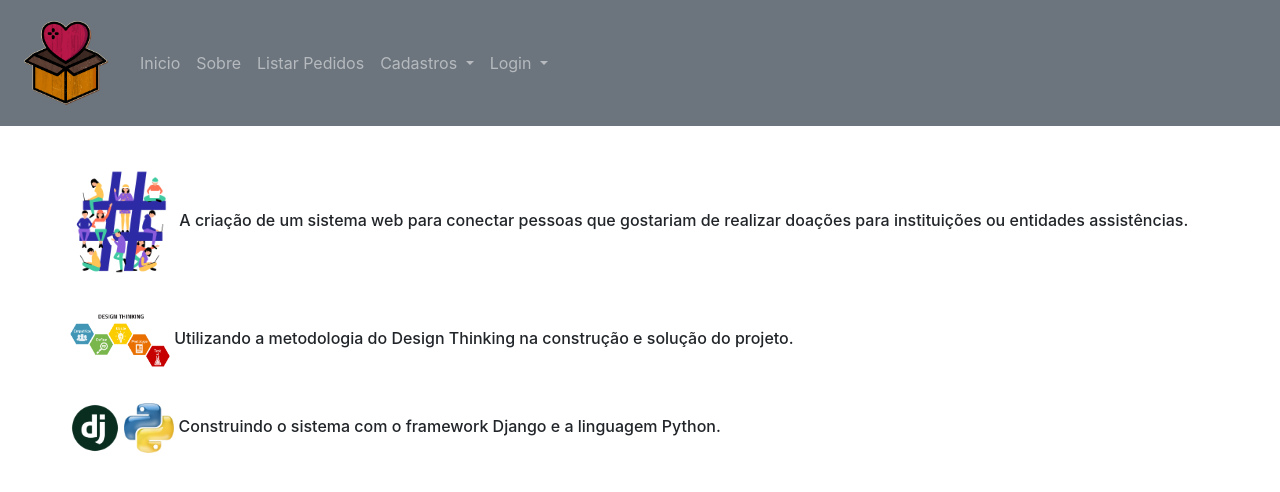
After one commit to JeanHiga/Projeto-univesp, a Django app: page /sobre in a window 1280 px wide. The commit adds this page. Shown: the top 492 px of the page. Run offline with Django 3.2, Linux system fonts and the light colour scheme; some libraries are stand-ins or nearby versions.

Commit message:
finalização do layout

```diff
--- a/doacao/templates/base.html
+++ b/doacao/templates/base.html
@@ -24,11 +24,11 @@
   <!-- Links -->
     <ul class="navbar-nav">
         <li class="nav-item">
-            <a class="nav-link"  href="{% url 'base' %}">Inicio</a>
+            <a class="nav-link"  href="{% url 'inicio' %}">Inicio</a>
         </li>
     <ul class="navbar-nav">
         <li class="nav-item">
-            <a class="nav-link"  href="{% url 'base' %}">Sobre</a>
+            <a class="nav-link"  href="{% url 'sobre' %}">Sobre</a>
         </li>
     <ul class="navbar-nav">
        <li class="nav-item">
@@ -69,13 +69,12 @@
   </ul>
 </nav>
 
-<div class="container" style="margin-top:30px">
+<div class="container" style="margin-top:40px">
   <div class="row">
     <div class="">
         {% block conteudo %}
 
-        </li>
-      </ul>
+        PROJETO DOAÇÕES
     {% endblock %}
      </div>
   </div>
--- a/doacao/templates/listarpedido.html
+++ b/doacao/templates/listarpedido.html
@@ -4,7 +4,7 @@
 {% block conteudo %}
 <table class="table table-striped">
     <tr>
-        <th>id</th>
+
         <th>Instituição</th>
         <th>Produto</th>
         <th>Quantidade</th>
@@ -12,7 +12,7 @@
     </tr>
     {% for produto in object_list %}
     <tr>
-        <td>{{produto.id}}</td>
+
         <td>{{produto.instituicao}}</td>
         <td>{{produto.nome}}</td>
         <td>{{produto.quantidade}}</td>
--- /dev/null
+++ b/doacao/templates/sobre.html
@@ -0,0 +1,24 @@
+{% extends 'base.html' %}
+{% load static %}
+{% load crispy_forms_tags %}
+{% block conteudo %}
+<h6>
+<img src="{% static 'img/pessoas.png' %}" class="rounded" alt="Logo" style="width:105px;">
+A criação de um sistema web para conectar pessoas que
+gostariam de realizar doações para instituições ou entidades assistências.
+</h6>
+<br>
+<h6>
+<img src="{% static 'img/design.png' %}" class="rounded" alt="Logo" style="width:100px;">
+Utilizando a metodologia do Design Thinking na construção e solução do projeto.
+</h6>
+<br>
+<h6>
+<img src="{% static 'img/django.png' %}" class="rounded" alt="Logo" style="width:50px;">
+<img src="{% static 'img/python.png' %}" class="rounded" alt="Logo" style="width:50px;">
+Construindo o sistema com o framework Django e a linguagem Python.
+
+</h6>
+
+
+{% endblock %}
--- a/doacao/urls.py
+++ b/doacao/urls.py
@@ -1,6 +1,6 @@
 from django.urls import path
 
-from .views import BaseView, EntregaList, UsuarioCreate, InstituicaoCreate, UsuarioDelete, Usuariolist, InstituicaoDelete, Instituicaolist, Produtolist, ProdutoCreate,DoadorCreate
+from .views import BaseView, EntregaList, InicioView, SobreView, UsuarioCreate, InstituicaoCreate, UsuarioDelete, Usuariolist, InstituicaoDelete, Instituicaolist, Produtolist, ProdutoCreate,DoadorCreate
 
 
 
@@ -20,4 +20,8 @@ urlpatterns = [
 
     path('confirmar/doacao/', DoadorCreate.as_view(), name="confirmar-doacao"),
     path('confirmar/entrega/', EntregaList.as_view(), name="confirmar-entrega"),
+
+    path('inicio', InicioView.as_view(), name='inicio'),
+    path('sobre', SobreView.as_view(), name='sobre'),
+
 ]
--- a/doacao/views.py
+++ b/doacao/views.py
@@ -10,6 +10,12 @@ from django.urls import reverse_lazy
 # Create your views here.
 class BaseView(TemplateView):
    template_name = 'base.html'
+
+class InicioView(TemplateView):
+   template_name = 'inicio.html'
+
+class SobreView(TemplateView):
+   template_name = 'sobre.html'
 
 ##########USUARIO##############
 class UsuarioCreate(CreateView):
@@ -67,3 +73,4 @@ class DoadorCreate(CreateView):
 class EntregaList(ListView):
    model = Produto
    template_name = 'entrega.html'
+   paginate_by = 1
--- a/usuarios/templates/usuarios/login.html
+++ b/usuarios/templates/usuarios/login.html
@@ -25,7 +25,7 @@
     </div>
     {% else %}
 
-    <div class="col-md-4 mx-auto">
+    <div class="">
 
         <h3>Autenticação</h3>
 
@@ -40,7 +40,7 @@
 
             {{ form|crispy }}
 
-            <button type="submit" class="btn btn-light mt-3">Entrar</button>
+            <button type="submit" class="btn btn-success mt-3">Entrar</button>
 
         </form>
 
```
Also changed, not shown: doacao/templates/inicio.html (added, +23 -0 lines), db.sqlite3, static/img/design.png (added), static/img/django.png (added), static/img/logo.png, static/img/pessoas.png (added), static/img/python.png (added), 5 other files.
